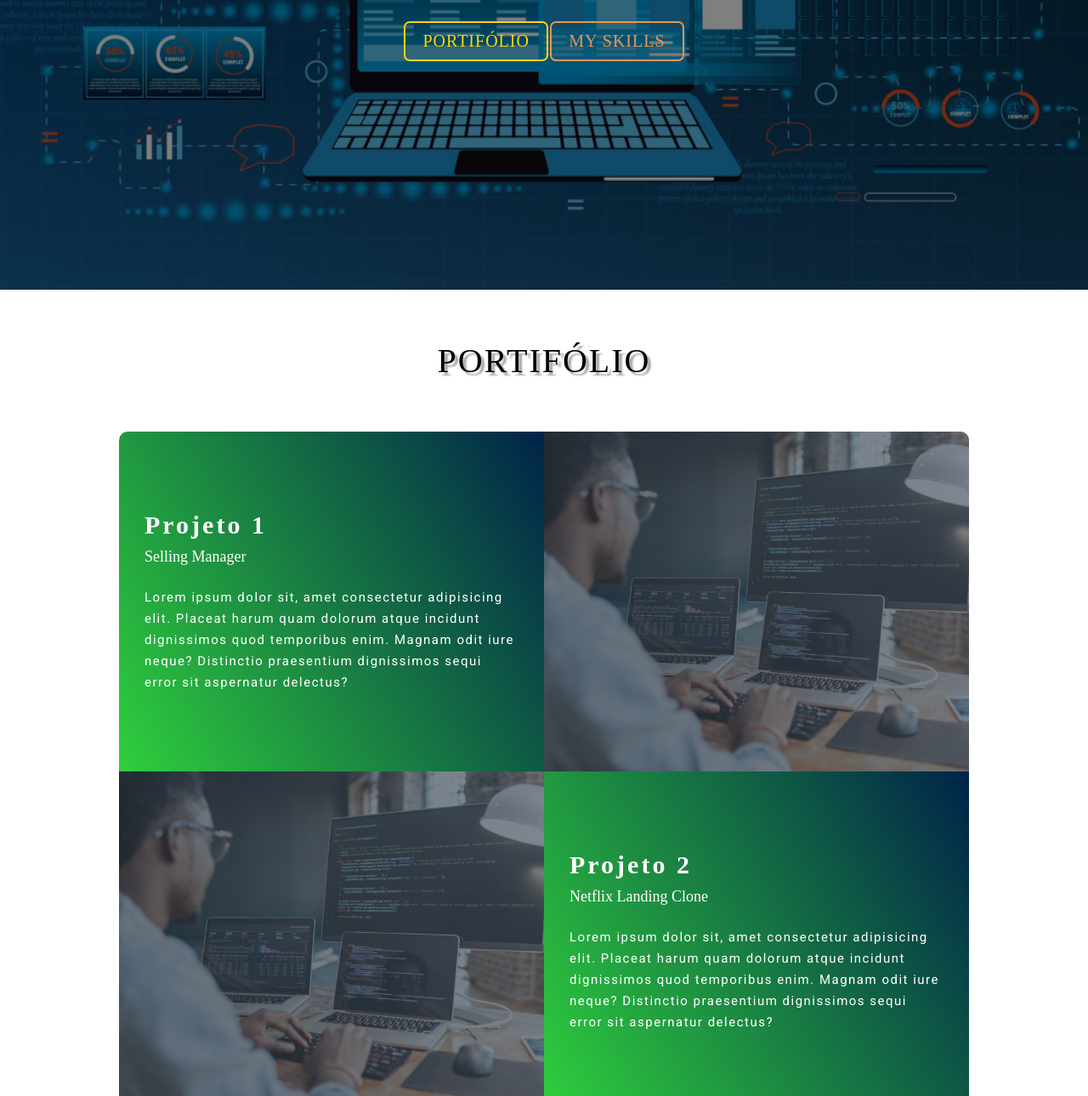
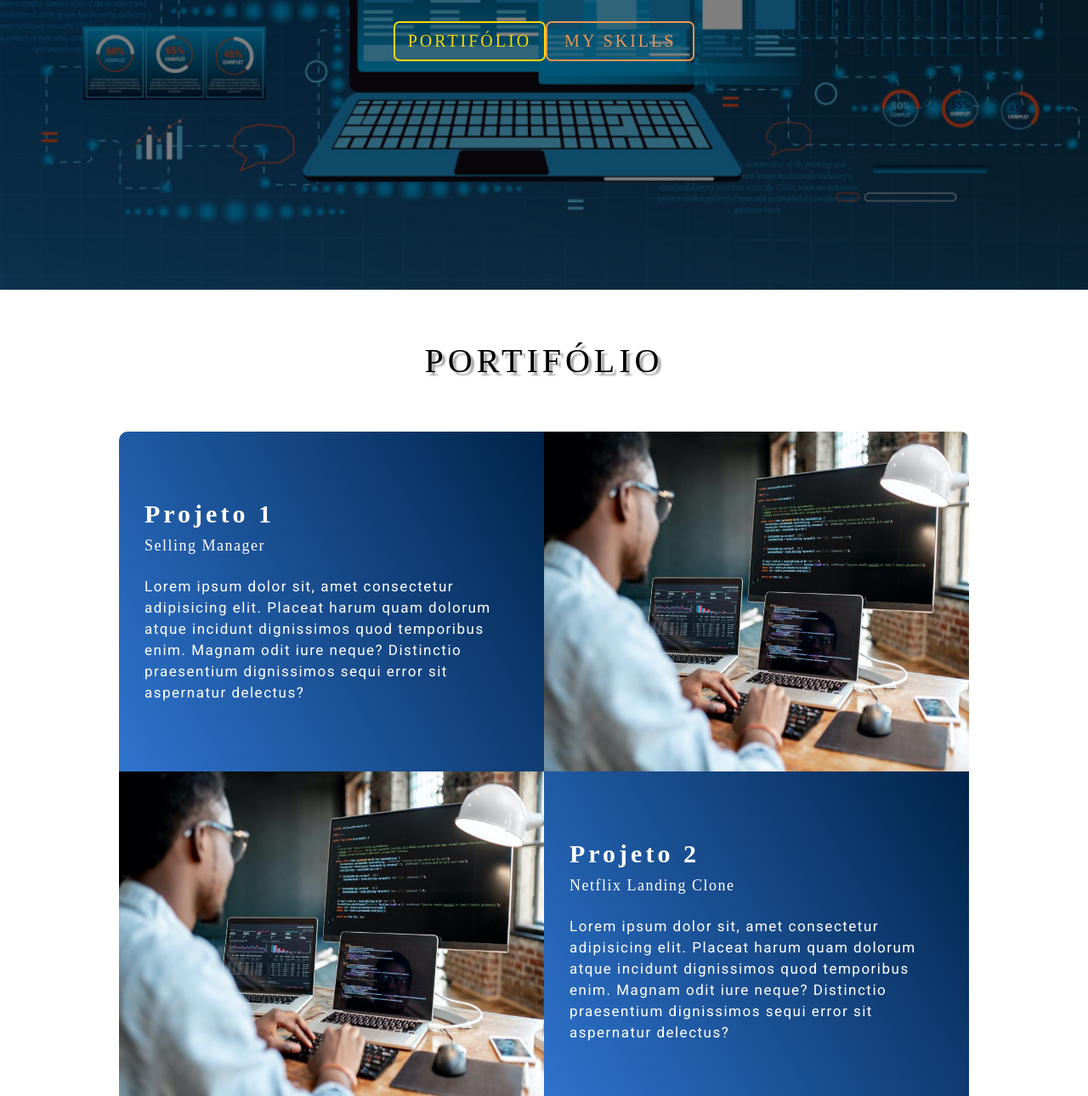
Before and after one commit to robertonsj/portifolio-roberto, a plain HTML site: page index.html in a window 1280 px wide. Shown: the part 459-1749 px from the top of the page at 85% size. Drawn offline with Linux system fonts and the light colour scheme; a web font is replaced by a local one.

Commit message:
Improving the display flow and recurtion

```diff
--- a/index.html
+++ b/index.html
@@ -41,16 +41,18 @@
         <div class="portfolio container">
 
             <!--Container between Presentation and the Portfolios-->
-            <div class="portfolio header">
+            <header class="portfolio header">
                 <h1 class="section-title">Portifólio</h1>
-            </div>
-            <div class="all-projects">
+            </header>
+            <main class="all-projects">
 
                 <!--1th Project -->
-                <div class="project-item">
+                <article class="project-item">
                     <div class="project-info">
+                        <header>
                             <h1>Projeto 1</h1>
                             <h2>Selling Manager</h2>
+                        </header>
                         <p>Lorem ipsum dolor sit, amet consectetur adipisicing elit. Placeat harum quam dolorum atque
                             incidunt dignissimos quod temporibus enim. Magnam odit iure neque? Distinctio praesentium
                             dignissimos sequi error sit aspernatur delectus?
@@ -59,14 +61,16 @@
                     <div class="project-img">
                         <img src="./img/download.jpg">
                     </div>
-                </div>
+                </article>
                 <!--1th project (end) -->
 
                 <!--2th Project-->
-                <div class="project-item">
+                <article class="project-item">
                     <div class="project-info">
+                        <header>
                             <h1>Projeto 2</h1>
                             <h2>Netflix Landing Clone</h2>
+                        </header>
                         <p>Lorem ipsum dolor sit, amet consectetur adipisicing elit. Placeat harum quam dolorum atque
                             incidunt dignissimos quod temporibus enim. Magnam odit iure neque? Distinctio praesentium
                             dignissimos sequi error sit aspernatur delectus?</p>
@@ -74,14 +78,16 @@
                     <div class="project-img">
                         <img src="./img/download.jpg">
                     </div>
-                </div>
+                </article>
                 <!--2th Project (end)-->
 
                 <!--3th Project-->
-                <div class="project-item">
+                <article class="project-item">
                     <div class="project-info">
+                        <header>
                             <h1>Projeto 3</h1>
                             <h2>Web-app Simple Calculator</h2>
+                        </header>
                         <p>Lorem ipsum dolor sit, amet consectetur adipisicing elit. Placeat harum quam dolorum atque
                             incidunt dignissimos quod temporibus enim. Magnam odit iure neque? Distinctio praesentium
                             dignissimos sequi error sit aspernatur delectus?</p>
@@ -89,9 +95,9 @@
                     <div class="project-img">
                         <img src="./img/download.jpg">
                     </div>
-                </div>
+                </article>
                 <!--3th Project (end)-->
-            </div>
+            </main>
         </div>
     </section>
 
--- a/styling/apresentation.css
+++ b/styling/apresentation.css
@@ -2,9 +2,16 @@
 #presentation {
     background-image: url(../img/web-development.jpg);
     background-size: cover;
-    background-position: top center;
+    background-position: center;
     position: relative;
     z-index: 1;
+}
+
+.container{
+    min-height: 100vh;
+    display: flex;
+    align-items: center;
+    justify-content: center;
 }
 
 #presentation div .buttons {
@@ -19,7 +26,7 @@
     position: relative;
     color: transparent;
     animation: text_reveal .5s ease forwards;
-    animation-delay: 1.5s;
+    /*animation-delay: 1.5s;*/
 }
 #presentation h1:nth-child(1){
     animation-delay: .8s;
@@ -33,15 +40,14 @@
 }
 #presentation .cta {
     display: inline-block;
-    padding: 10px 20px;
+    padding: 10px 15px;
     color: gold;
     border: 2px solid gold;
     font-size: 2rem;
     text-transform: uppercase;
-    letter-spacing: .1rem;
+    letter-spacing: .3rem;
     margin-top: 40px;
-    transition: .5s ease;
-    transition-property: background-color, color;
+    transition: background-color, color .5s ease;
     border-radius: 7px;
 }
 
@@ -52,7 +58,7 @@
     border: 2px solid rgb(235, 150, 81);
     font-size: 2rem;
     text-transform: uppercase;
-    letter-spacing: .1rem;
+    letter-spacing: .3rem;
     margin-top: 40px;
     transition: .5s ease;
     transition-property: background-color, color;
@@ -77,13 +83,10 @@
     left: 0;
     height: 100%;
     width: 0%;
-    animation: text_reveal_box 1s ease;
-    animation-delay: .5s;
+    animation: text_reveal_box 1s ease .5s;
     background-color: gold;
 }
-#presentation h1:nth-child(1) span {
-    animation-delay: .5s;
-}
+
 #presentation h1:nth-child(2) span {
     animation-delay: 1.5s;
 }
--- a/styling/keyframes.css
+++ b/styling/keyframes.css
@@ -29,7 +29,6 @@
         flex-direction: row;
         height: 400px;
         margin: 0;
-        width: 100%;
         border-radius: 0;
     }
     #portfolio .project-item:first-of-type {
@@ -40,13 +39,13 @@
         border-bottom-left-radius: 10px;
         border-bottom-right-radius: 10px;
     }
-
+/*
     #portfolio .all-projects .project-info{
         height: 100%
     }
     #portfolio .all-projects .project-img{
         height: 100%
-    }
+    }*/
     #portfolio .project-item:nth-child(even) {
         flex-direction: row-reverse;
     }
--- a/styling/portfolio-section.css
+++ b/styling/portfolio-section.css
@@ -1,6 +1,16 @@
 @import url('https://fonts.googleapis.com/css2?family=Roboto&display=swap');
 
 /* Seção de Portifólio*/
+
+.section-title {
+    font-size: 4rem;
+    font-weight: 500;
+    color: black;
+    text-transform: uppercase;
+    letter-spacing: 0.5rem;
+    text-align: center;
+}
+
 #portfolio .portfolio{
     flex-direction: column;
     width: 90%;
@@ -18,17 +28,12 @@
 #portfolio .all-projects {
     display: flex;
     align-items: center;
-    justify-content: center;
     flex-direction: column;
 }
 #portfolio .project-item {
     display: flex;
-    align-items: center;
-    justify-content: center;
     flex-direction: column;
-    width: 80%;
-    margin: 20px auto;
-    overflow: hidden;
+    overflow: hidden; /*if this line is get away, some borders disappear*/
     border-radius: 10px;
 }
 
@@ -39,18 +44,18 @@
     display: flex;
     justify-content: center;
     flex-direction: column;
-    background-image: linear-gradient(60deg, #2fcf3d 0%, #002349 100%);
+    background-image: linear-gradient(60deg, #2f74cf 0%, #002349 100%);
     color: white;
 }
 
 #portfolio .project-info h1 {
     font-size: 3rem;
     font-weight: 500px;
-    letter-spacing: 3px;
+    letter-spacing: 4px;
 }
 
 #portfolio .project-info p {
-    font-size: 1.5rem;
+    font-size: 1.7rem;
     font-family: 'Roboto', sans-serif;
     letter-spacing: 0;
     letter-spacing: .15rem;
@@ -61,16 +66,17 @@
     font-weight: 500;
     margin-top: 10px;
     margin-bottom: 20px;
+    letter-spacing: .15rem;
 }
 
 #portfolio .project-img {
     flex-basis: 50%;
-    height: 300px;
     overflow: hidden;
-    position: relative;
+    /*height: 300px;
+    position: relative;*/
 }
 
-#portfolio .project-img:after {
+/*#portfolio .project-img:after {
     content: '';
     position: absolute;
     left: 0;
@@ -79,10 +85,11 @@
     width: 100%;
     background-image: linear-gradient(60deg, #29323c 0%, #485563 100%);
     opacity: 0.7;
-}
+}*/
 #portfolio .project-img img{
-    transition: 0.5 ease transform;
+    transition: 1.5 ease transform;
 }
 #portfolio .project-item:hover .project-img img{
-    transform: scale(1.1);
+    transform: scale(1.3);
+
 }
--- a/styling/style.css
+++ b/styling/style.css
@@ -15,29 +15,11 @@ a{
     text-decoration: none;
 }
 img{
+    width: 100%;
     height: 100%;
-    width: 100%;
-    object-fit: cover;
 }
 p {
     font-size: 1.4rem;
     margin-top: 5px;
     line-height: 2.5rem;
-    font-weight: 200;
-    letter-spacing: 0.05rem;
 }
-
-.container{
-    min-height: 100vh;
-    display: flex;
-    align-items: center;
-    justify-content: center;
-}
-.section-title {
-    font-size: 4rem;
-    font-weight: 500;
-    color: black;
-    text-transform: uppercase;
-    letter-spacing: 0.2rem;
-    text-align: center;
-}
```
Lines whose indentation alone changed are shown as unchanged.
